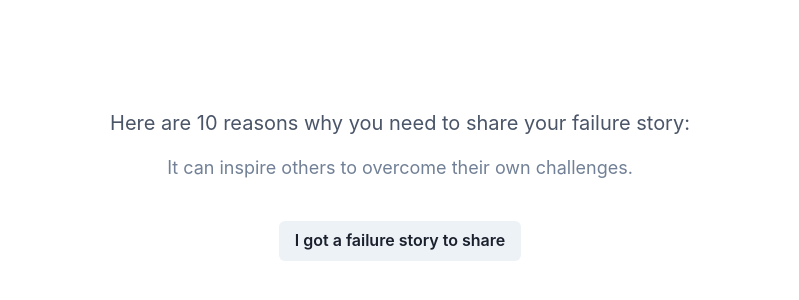
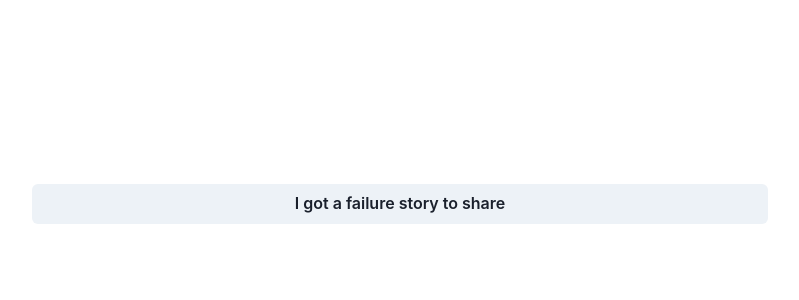
Before and after one commit to GPT-Engineer-App/failure-tales, a React (Vite) app: page / in a window 1280 px wide. Shown: the part 156-456 px from the top of the page, without its empty margins (240-1039 px from the left). Built offline with nearby package versions, Linux system fonts and the light colour scheme.

Commit message:
Moved the button to the top of the page and removed all other content as per the update request.
Prompt: wrong i need the button at the top and remove the rest.

```diff
--- a/src/pages/Index.jsx
+++ b/src/pages/Index.jsx
@@ -66,13 +66,7 @@ const Index = () => {
 
   return (
     <Container maxW="container.md" py={5}>
-      <Flex height="80vh" align="center" justify="center" direction="column">
-        <Text fontSize="xl" textAlign="center" color="gray.600" mb={4}>
-          Here are 10 reasons why you need to share your failure story:
-        </Text>
-        <Text fontSize="lg" textAlign="center" color="gray.500">
-          {reasons[currentReasonIndex]}
-        </Text>
+      <Flex height="80vh" align="top" justify="center" direction="column">
         <Button mt={10} onClick={onToggle}>
           I got a failure story to share
         </Button>
```
